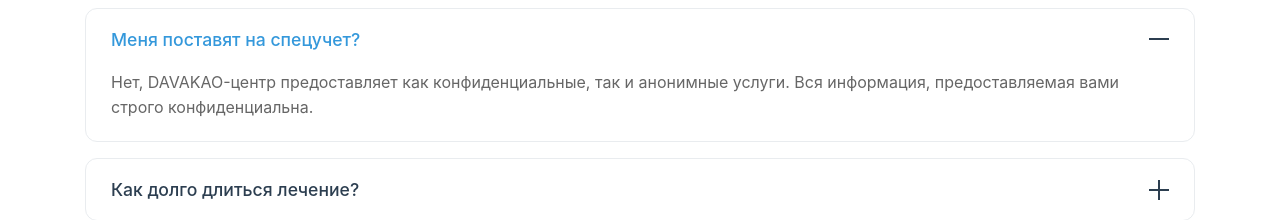
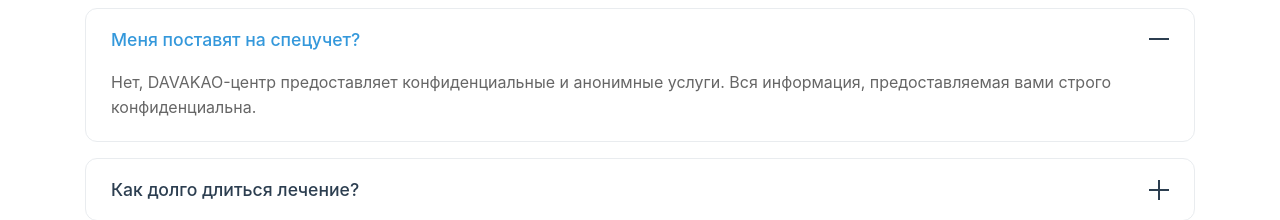
Before and after one commit to teasetstudio/detox, a website: page index.html in a window 1280 px wide. Both pictures are taken after a click on the button "Меня поставят на спецучет?". Shown: the part 3864-4084 px from the top of the page. Drawn offline with nearby package versions, Linux system fonts and the light colour scheme.

Commit message:
test fix

```diff
--- a/index.html
+++ b/index.html
@@ -233,7 +233,7 @@
           </div>
           <div id="collapseOne" class="collapse" aria-labelledby="headingOne" data-parent="#faqAccordion">
             <div class="faq-body">
-              Нет, DAVAKAO-центр предоставляет как конфиденциальные, так и
+              Нет, DAVAKAO-центр предоставляет конфиденциальные и
               анонимные услуги. Вся информация, предоставляемая вами строго
               конфиденциальна.
             </div>
```
